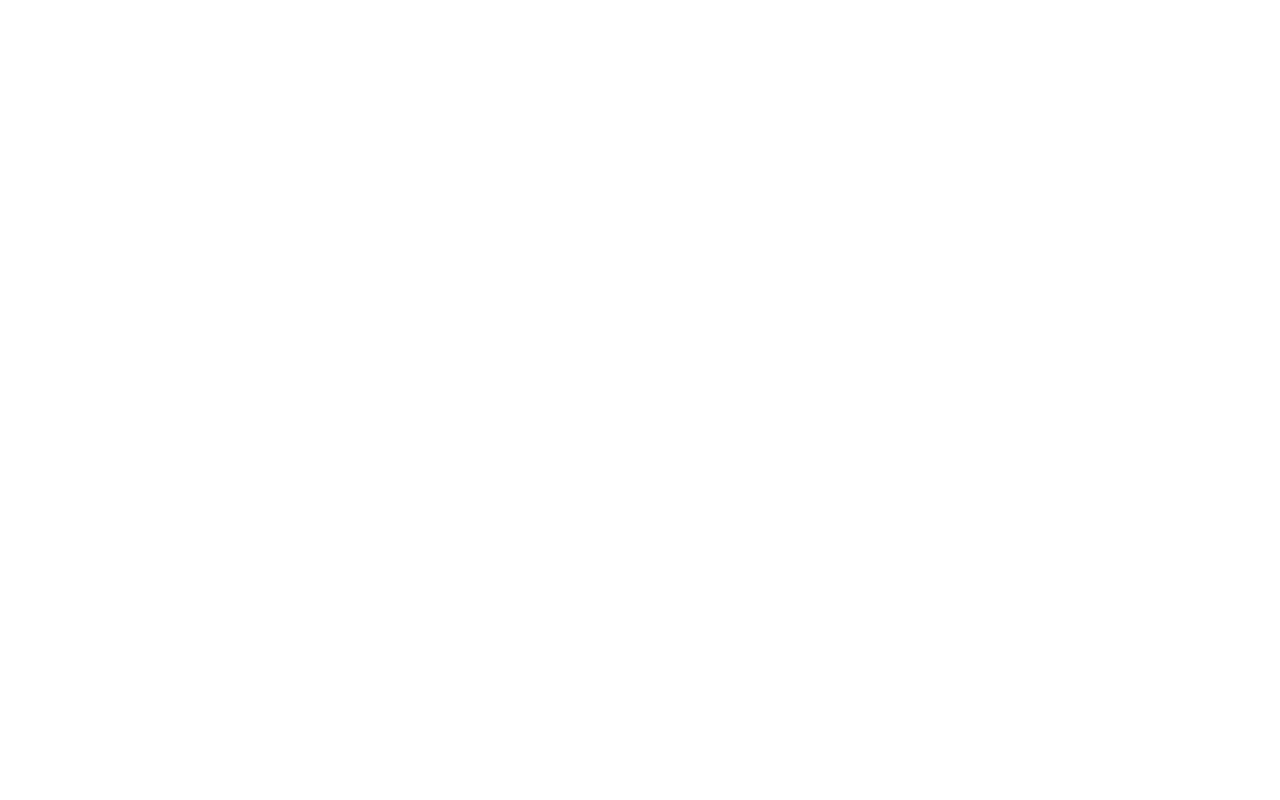
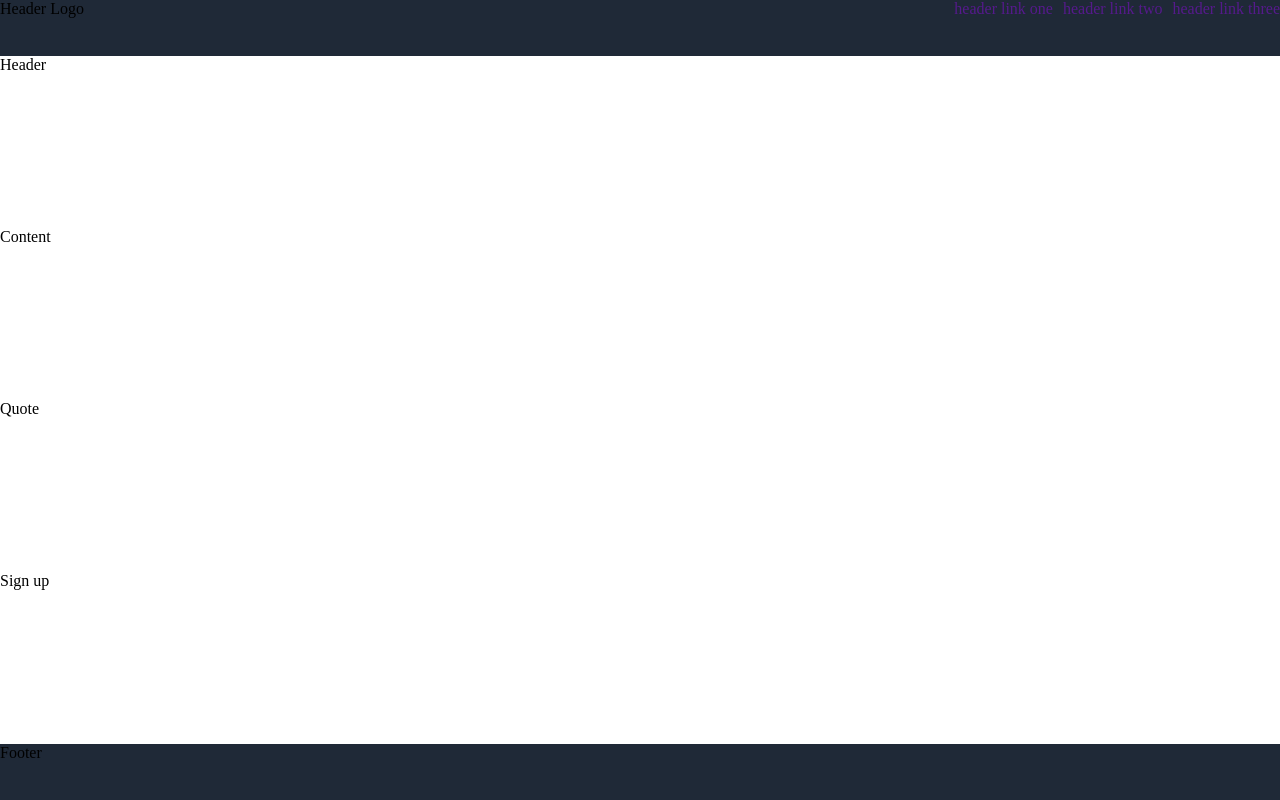
Before and after one commit to samfoit/odin-landingpage, a plain HTML site: page index.html in a window 1280 px wide. Drawn offline with Linux system fonts and the light colour scheme.

Commit message:
Basic Layout

```diff
--- a/index.html
+++ b/index.html
@@ -8,5 +8,18 @@
     <title>Landing Page</title>
 </head>
 <body>
+    <div class="nav">
+        <div>Header Logo</div>
+        <ul>
+            <li><a href="">header link one</a></li>
+            <li><a href="">header link two</a></li>
+            <li><a href="">header link three</a></li>
+        </ul>
+    </div>
+    <div class="header">Header</div>
+    <div class="info">Content</div>
+    <div class="quote">Quote</div>
+    <div class="sign-up">Sign up</div>
+    <div class="footer">Footer</div>
 </body>
 </html>
--- a/style.css
+++ b/style.css
@@ -0,0 +1,33 @@
+body {
+    display: flex;
+    flex-direction: column;
+    justify-content: space-between;
+    margin: 0px;
+    min-height: 100vh;
+}
+
+.nav, .footer {
+    background-color: #1F2937;
+    flex: 0.25 1 auto;
+}
+
+.header, .info, .quote, .sign-up {
+    flex: 1 0 auto;
+}
+
+.nav {
+    display: flex;
+    justify-content: space-between;
+}
+
+ul {
+    display: flex;
+    gap: 10px;
+    list-style: none;
+    margin: 0px;
+    padding: 0px;
+}
+
+a {
+    text-decoration: none;
+}
```
